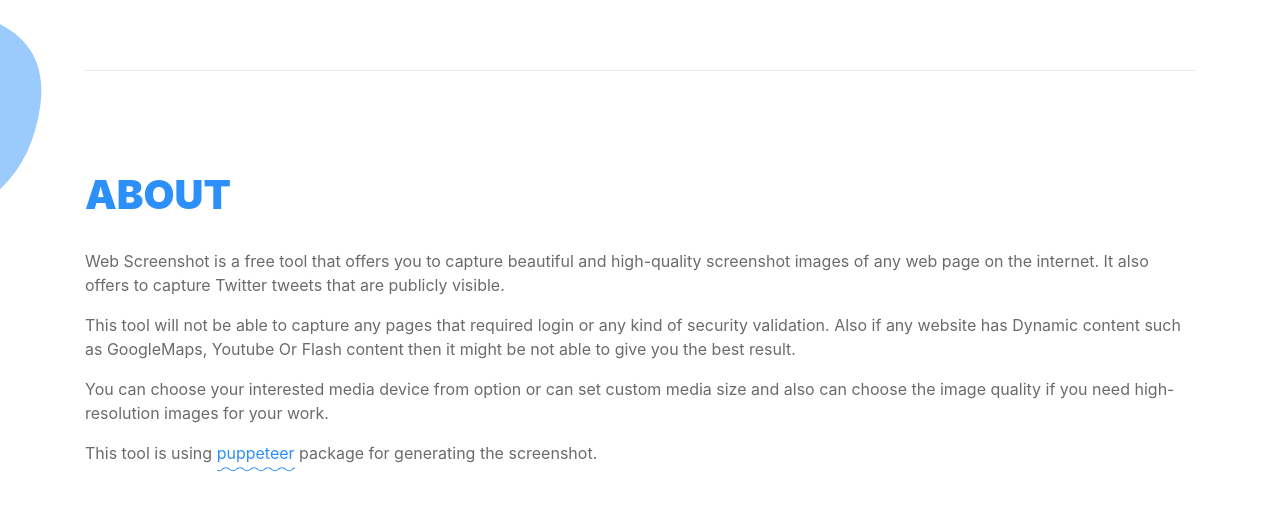
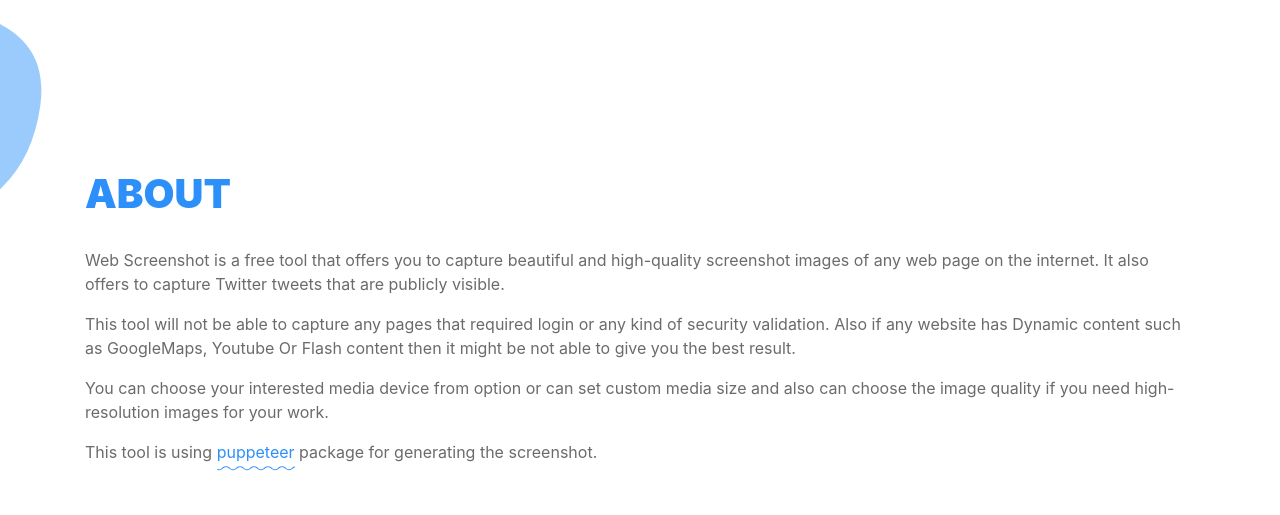
Before and after one commit to vijayhardaha/webscreenshot.now.sh, a Next.js app: page / in a window 1280 px wide. Shown: the part 755-1270 px from the top of the page. Built offline with nearby package versions, Linux system fonts and the light colour scheme.

Commit message:
Remove about section border

```diff
--- a/styles/_components.scss
+++ b/styles/_components.scss
@@ -276,7 +276,6 @@ svg {
 
   .content {
     padding-top: rem(100);
-    border-top: 1px solid #eaeaea;
   }
 }
 
```
